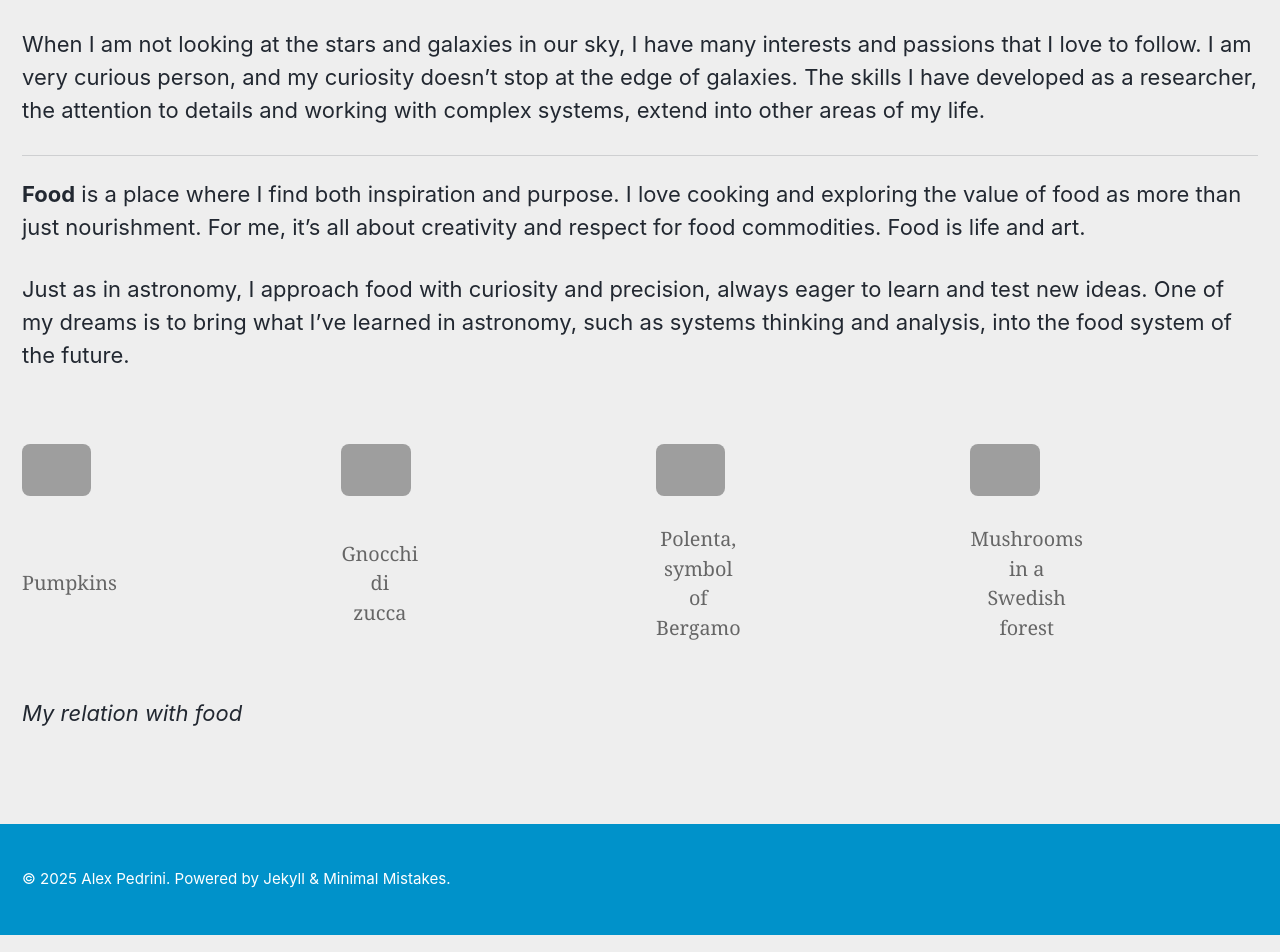
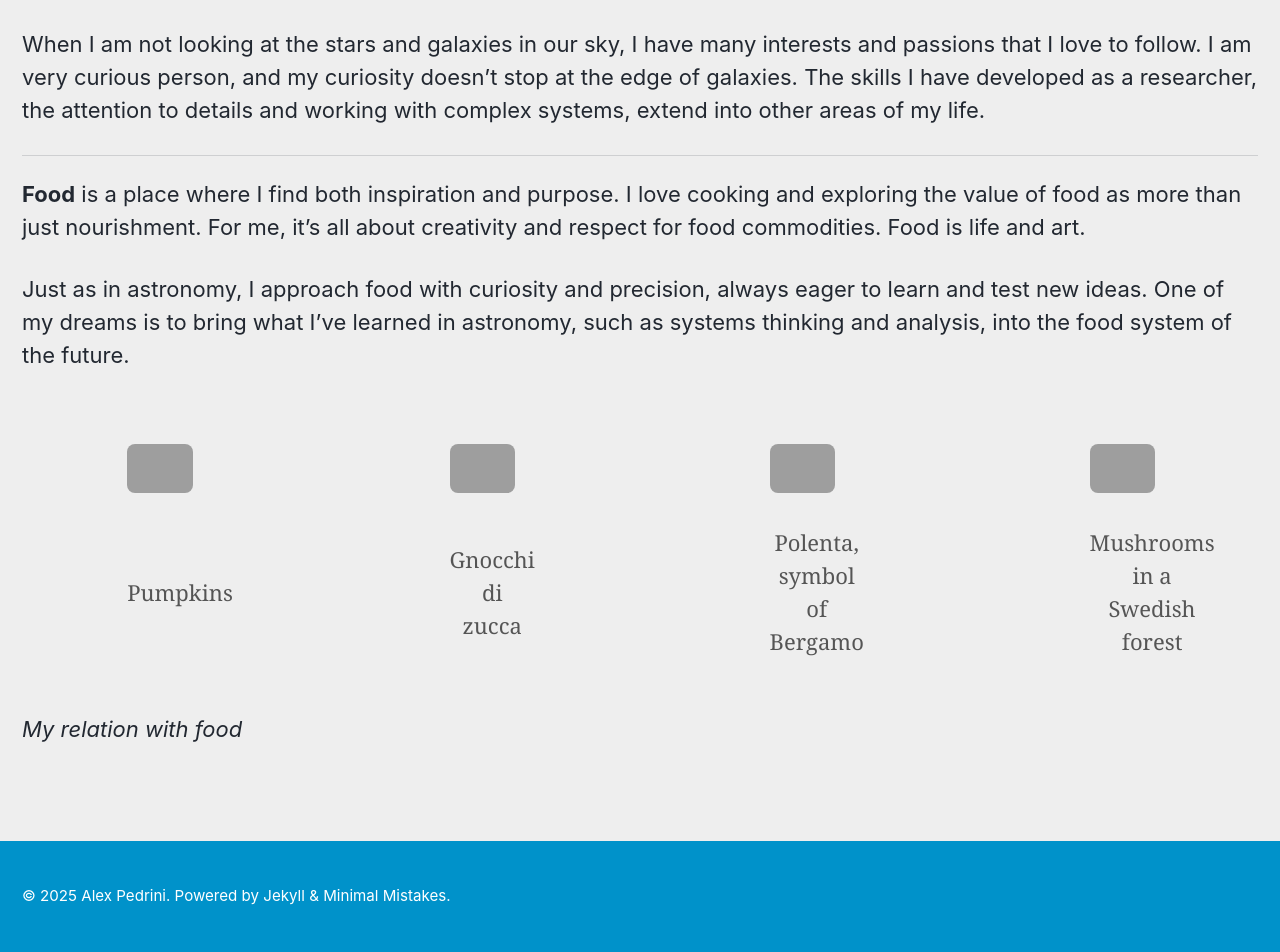
Before and after one commit to alexpedrini/alexpedrini.github.io, a Jekyll site: the page built from _pages/aboutme.md, in a window 1280 px wide. Shown: the part 318-1270 px from the top of the page. Built offline with Jekyll 4.4.1, drawn with Linux system fonts in a browser that asks for light colours; cached includes are drawn as plain includes; grey boxes are pictures that could not be loaded.

Commit message:
Update main.scss

```diff
--- a/assets/css/main.scss
+++ b/assets/css/main.scss
@@ -35,17 +35,20 @@ search: false
 .grid__wrapper {
   display: grid;
   grid-template-columns: repeat(auto-fit, minmax(250px, 1fr));
-  gap: 1rem;
+  gap: 2rem;
+  justify-items: center; /* center image+caption inside each cell */
 }
 
 .grid__item img {
   width: 100%;
   border-radius: 8px;
+  max-width: 350px; /* make them bigger but not too huge */
+  display: block;
 }
 
 .grid__item figcaption {
   text-align: center;
-  font-size: 0.9rem;
-  margin-top: 0.25rem;
-  color: #666;
+  font-size: 1rem;
+  margin-top: 0.5rem;
+  color: #555;
 }
```
